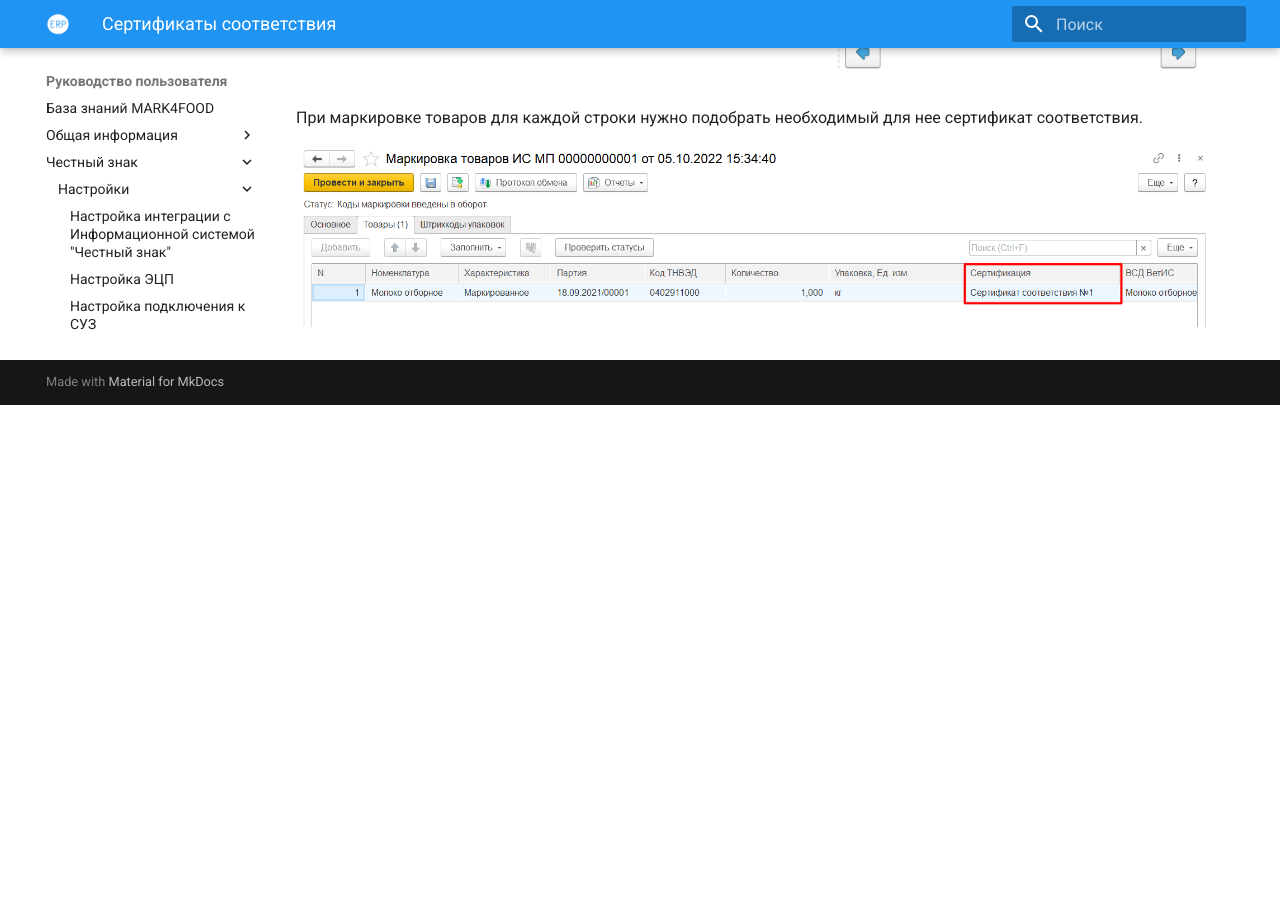
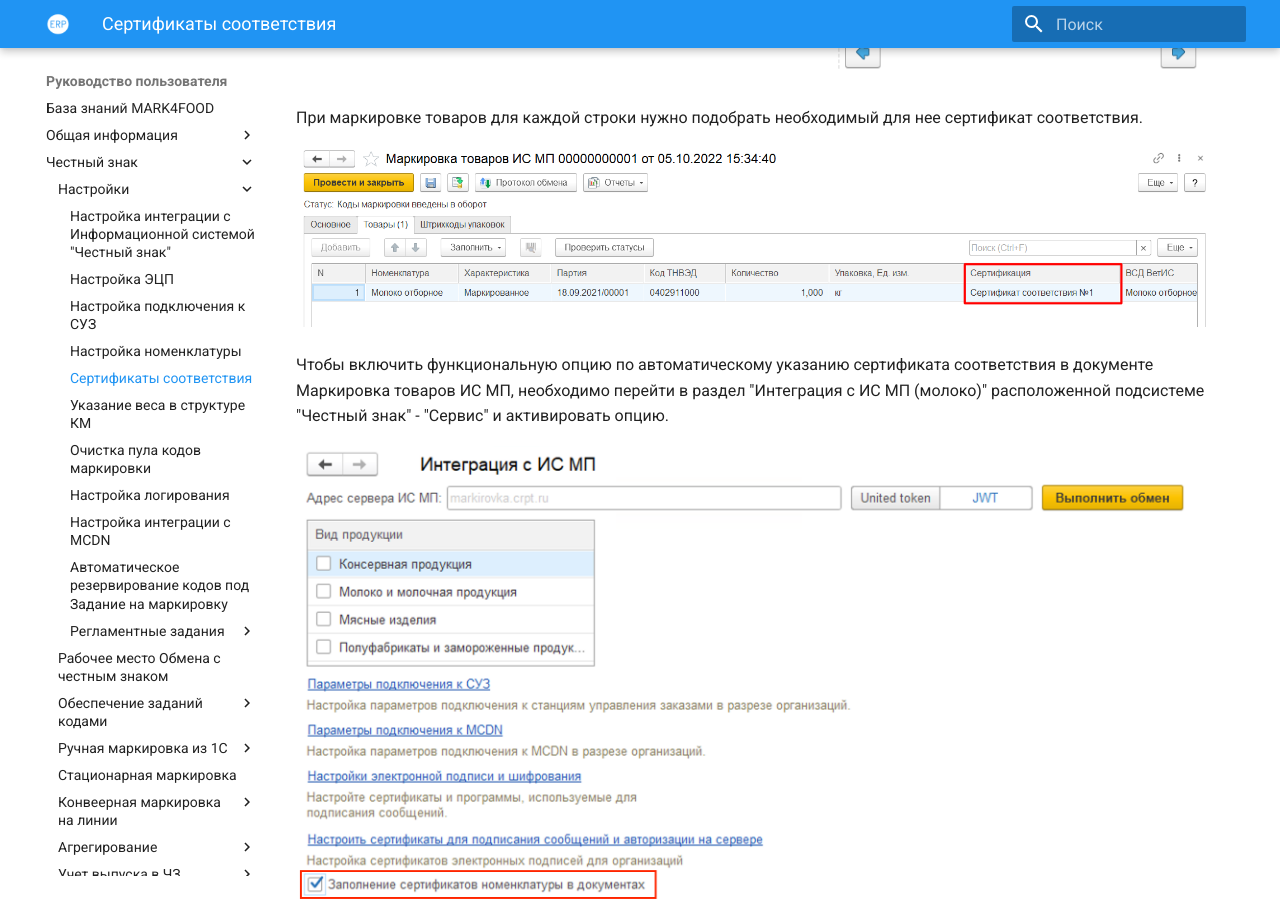
Before and after one commit to Konstanta-it/mark4food, an MkDocs documentation site: the page built from docs/ChZ/Settings/NomenclatureCertificates.md, in a window 1280 px wide and 900 px high, scrolled down 1510 px. Built offline with MkDocs 1.6.1 and Material for MkDocs 9.7.7, drawn with Linux system fonts in a browser that asks for light colours; before the commit the page ends 1915 px from its top, so only the background shows below that.

Commit message:
new: изменения справки для релиза

```diff
--- a/docs/ChZ/Settings/NomenclatureCertificates.md
+++ b/docs/ChZ/Settings/NomenclatureCertificates.md
@@ -27,6 +27,11 @@
 
 [![3][3]][3]
 
+Чтобы включить функциональную опцию по автоматическому указанию сертификата соответствия в документе Маркировка товаров ИС МП, необходимо перейти в раздел "Интеграция с ИС МП (молоко)" расположенной подсистеме "Честный знак" - "Сервис" и активировать опцию.
+
+[![4][4]][4]
+
 [1]: NomenclatureCertificates.assets/1.png
 [2]: NomenclatureCertificates.assets/2.png
 [3]: NomenclatureCertificates.assets/3.png
+[4]: NomenclatureCertificates.assets/4.png
```
Also changed, not shown: docs/ChZ/Conveyor_Marking_On_The_Line/Bizerba/Hardware_integration_settings.md (+4 -0 lines), docs/ChZ/Settings/Settings_ChZ.md (+4 -0 lines), docs/ChZ/Conveyor_Marking_On_The_Line/Bizerba/Hardware_integration_settings.assets/image6.png (added), docs/ChZ/Settings/NomenclatureCertificates.assets/4.png (added).
